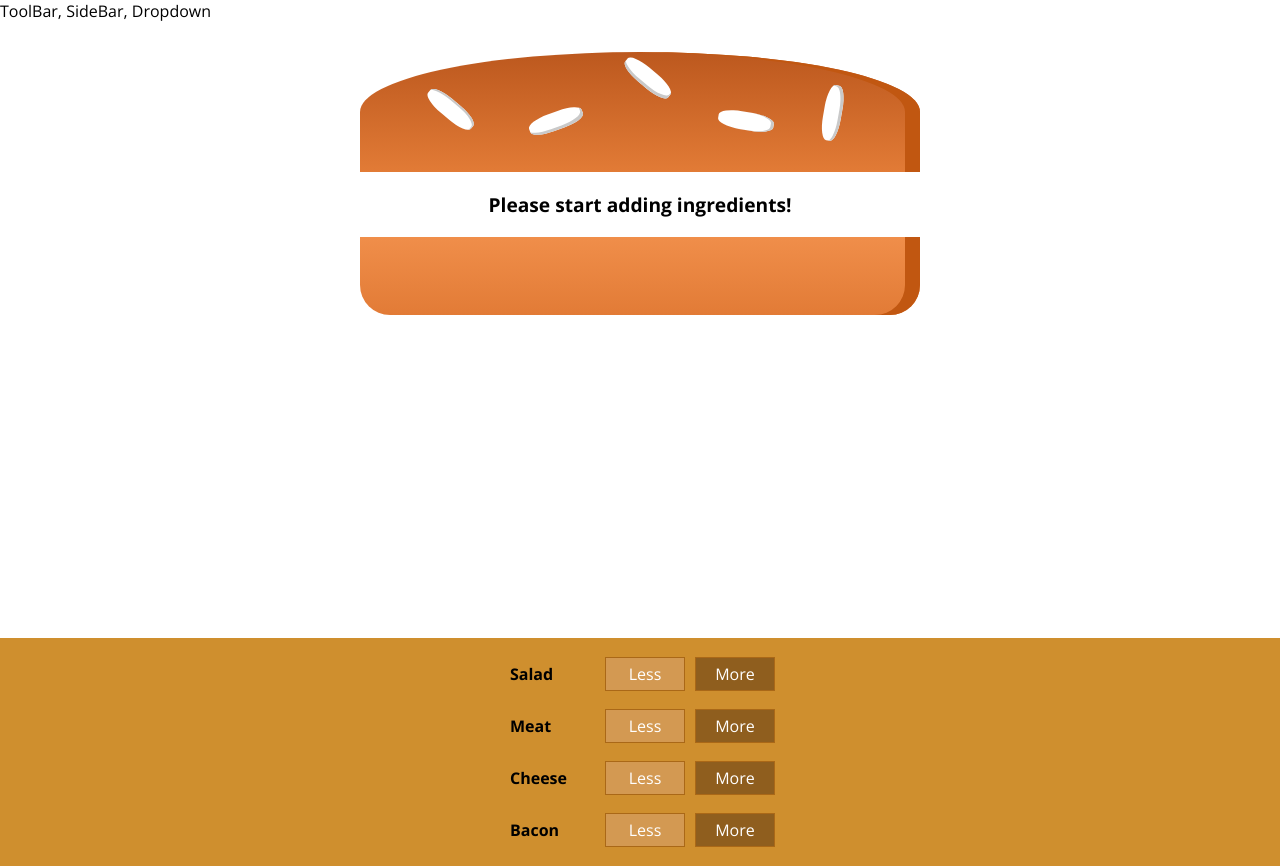
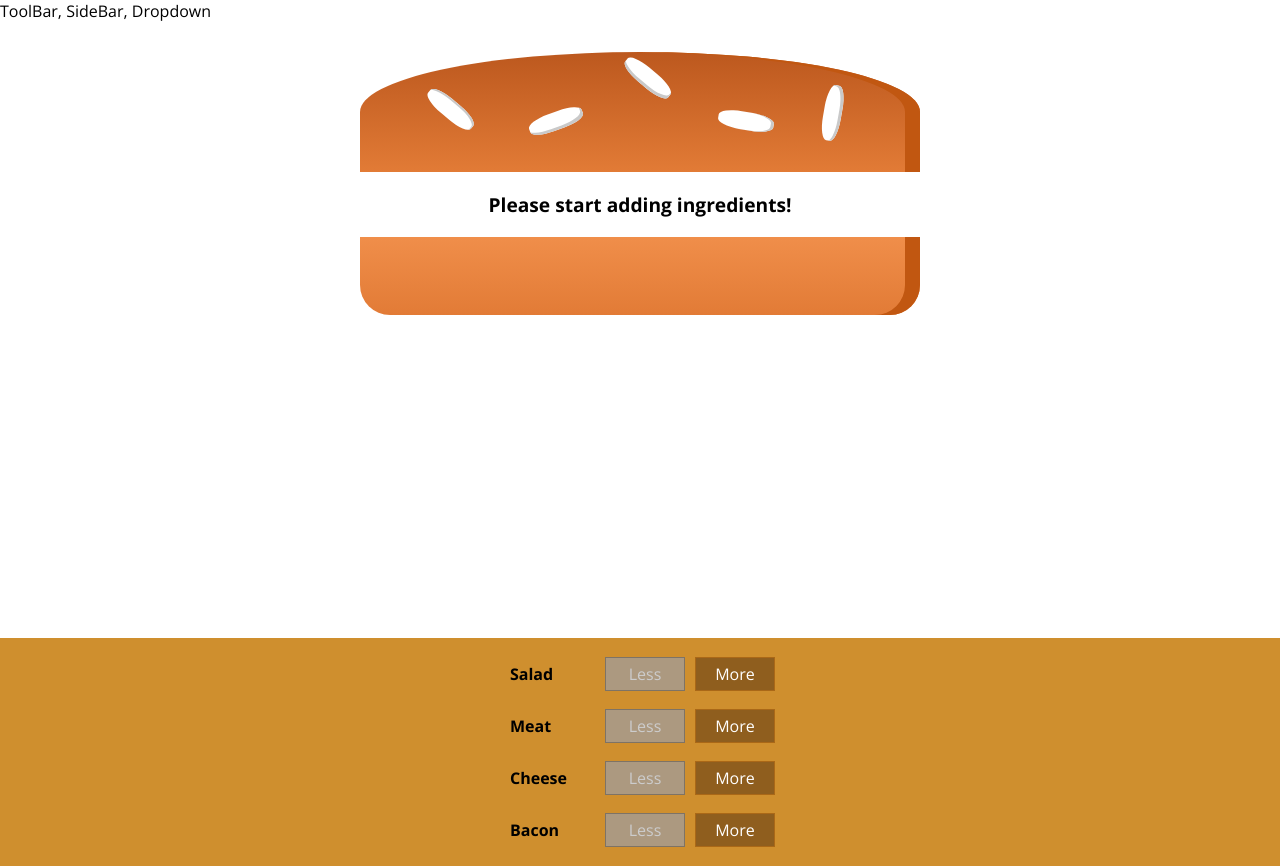
Before and after one commit to rasikag/Burger-Eat, a React app: page / in a window 1280 px wide. Built offline with nearby package versions, Linux system fonts and the light colour scheme.

Commit message:
Removing Ingredients Safely

```diff
--- a/src/components/Burger/BuildControls/BuildControl/BuildControl.js
+++ b/src/components/Burger/BuildControls/BuildControl/BuildControl.js
@@ -4,7 +4,9 @@
 const buildControl = (props) => (
     <div className={classes.BuildControl}>
         <div className={classes.Label}>{props.label}</div>
-        <button className={classes.Less}>Less</button>
+        <button className={classes.Less}
+                onClick={props.removed}
+                disabled={props.disabled}>Less</button>
         <button className={classes.More}
             onClick={props.added}>More</button>
     </div>
--- a/src/components/Burger/BuildControls/BuildControls.js
+++ b/src/components/Burger/BuildControls/BuildControls.js
@@ -10,12 +10,17 @@
 ];
 
 const buildControls = (props) => (
+
+
     <div className={classes.BuildControls}>
         {controls.map( ctrl => {
+
             return <BuildControl
                         key={ctrl.label}
                         label={ctrl.label}
-                        added={() => props.ingredientAdded(ctrl.type)}/>
+                        added={() => props.ingredientAdded(ctrl.type)}
+                        removed={() => props.ingredientRemoved(ctrl.type)}
+                        disabled={ props.disabled[ctrl.type] } />
         })}
     </div>
 );
--- a/src/containers/BurgerBuilder/BurgerBuilder.js
+++ b/src/containers/BurgerBuilder/BurgerBuilder.js
@@ -43,12 +43,40 @@
         });
     }
 
+    removeIngredientHandler = (type) => {
+        const oldCount = this.state.ingredients[type];
+        if (oldCount <= 0) {
+            return;
+        }
+        const updateCount = oldCount - 1;
+        const updateIngredients = {
+            ...this.state.ingredients
+        }
+        updateIngredients[type] = updateCount;
+        const newPrice = this.state.totalPrice - INGREDIENT_PRICE[type];
+        this.setState({
+            totalPrice : newPrice,
+            ingredients : updateIngredients
+        });
+    }
+
     render() {
+
+        const disableInfo = {
+            ...this.state.ingredients
+        }
+
+        for (let key in disableInfo) {
+            disableInfo[key] = disableInfo[key] <= 0;
+        }
+
         return (
             <Aux>
                 <Burger ingredients={this.state.ingredients} />
                 <BuildControls
-                    ingredientAdded={this.addIngredientHandler}/>
+                    ingredientAdded={this.addIngredientHandler}
+                    ingredientRemoved={this.removeIngredientHandler}
+                    disabled={disableInfo}/>
             </Aux>
         );
     }
```
